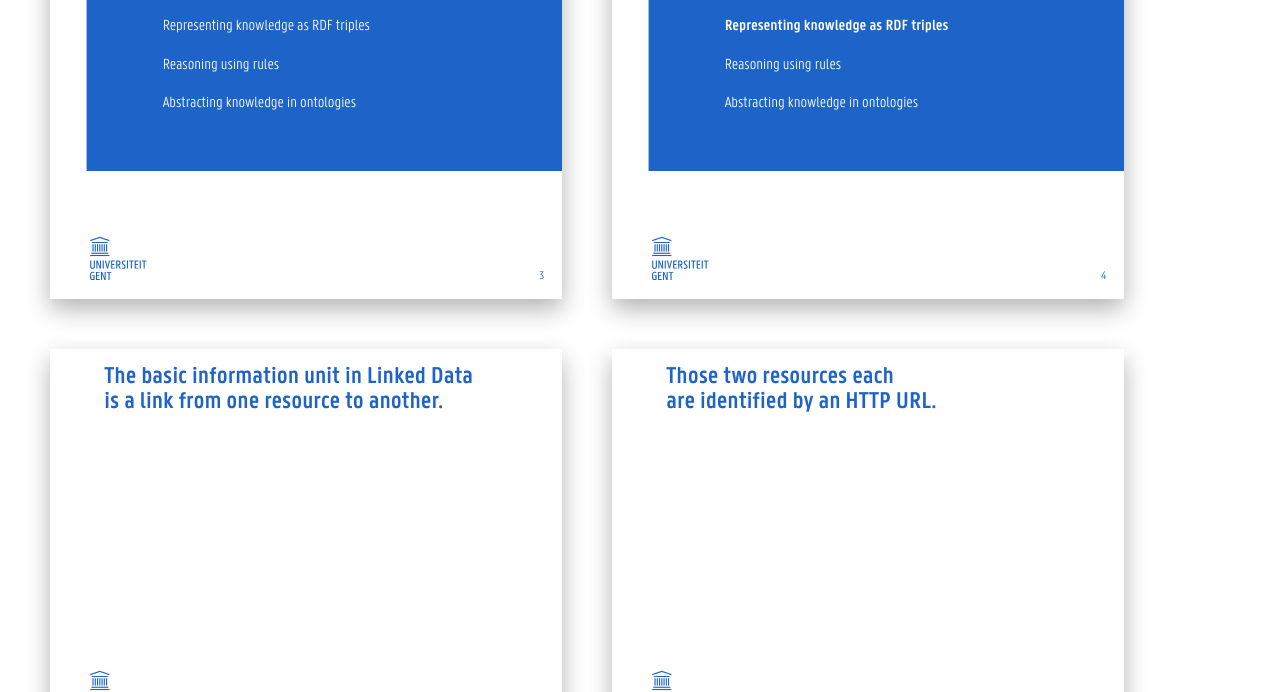
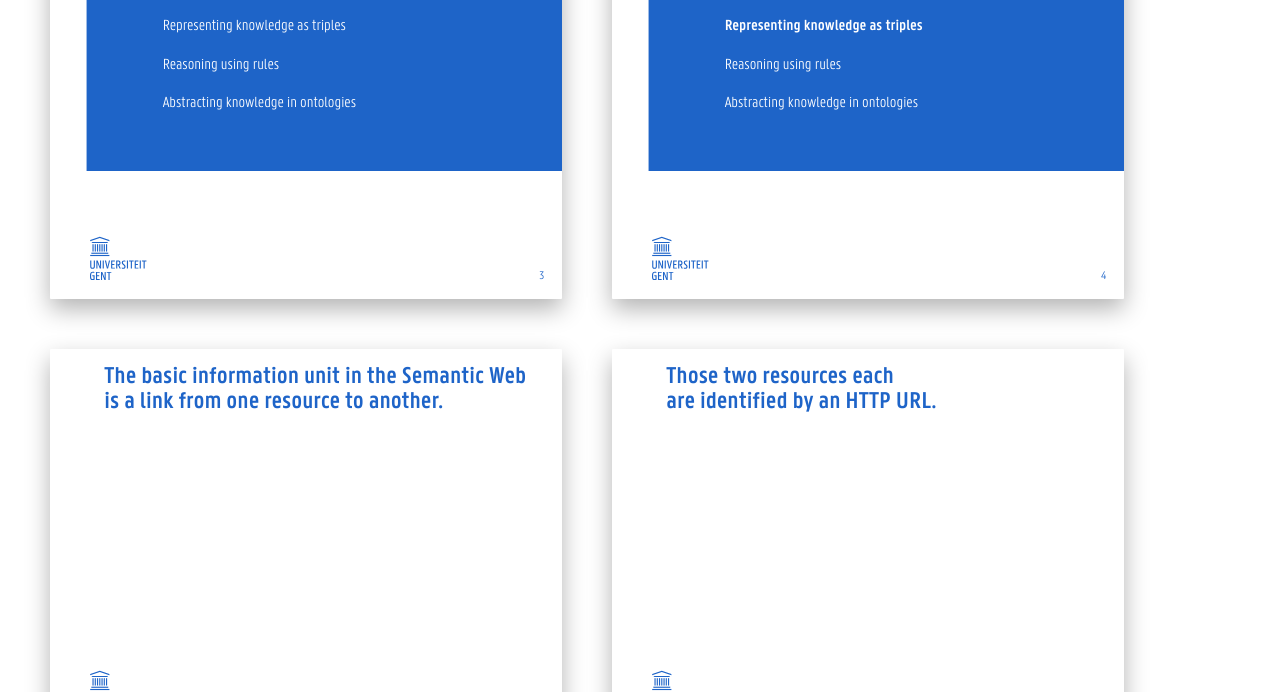
Before and after one commit to RubenVerborgh/Semantic-Web-Reasoning, a website: page index.html in a window 1280 px wide. Shown: the part 693-1385 px from the top of the page. Drawn offline with Linux system fonts and the light colour scheme; no server answers; files whose address does not match are found by name.

Commit message:
Remove unused terminology.

```diff
--- a/index.html
+++ b/index.html
@@ -46,7 +46,7 @@
   <div class="black toc slide" id="index">
     <h2><a href="#cover">Rule-based reasoning on the Semantic Web</a></h2>
     <ul>
-      <li><a href="#rdf">Representing knowledge as RDF triples</a></li>
+      <li><a href="#rdf">Representing knowledge as triples</a></li>
       <li><a href="#rules">Reasoning using rules</a></li>
       <li><a href="#ontologies">Abstracting knowledge in ontologies</a></li>
     </ul>
@@ -55,7 +55,7 @@
   <div class="black toc slide" id="rdf">
     <h2><a href="#cover">Rule-based reasoning on the Semantic Web</a></h2>
     <ul>
-      <li class="current"><a href="#rdf">Representing knowledge as RDF triples</a></li>
+      <li class="current"><a href="#rdf">Representing knowledge as triples</a></li>
       <li><a href="#rules">Reasoning using rules</a></li>
       <li><a href="#ontologies">Abstracting knowledge in ontologies</a></li>
     </ul>
@@ -63,7 +63,7 @@
 
   <div class="slide" id="linked-data-basic">
     <h2>
-      The basic information unit in Linked Data<br>
+      The basic information unit in the Semantic Web<br>
       is a link from one resource to another.
     </h2>
     <iframe class="graph" src="images/tim-ted.html"></iframe>
@@ -112,7 +112,7 @@
   <div class="slide" id="linked-data-network">
     <h2>
       By linking resources together this way,<br>
-      we create a Web of Linked Data.
+      we create a Semantic Web of Linked Data.
     </h2>
     <iframe class="graph" src="images/tim-ted-full.html"></iframe>
   </div>
@@ -137,7 +137,7 @@ PREFIX rdf:  &lt;http://www.w3.org/1999/02/22-rdf-syntax-ns#&gt;
   <div class="black toc slide" id="rules">
     <h2><a href="#cover">Rule-based reasoning on the Semantic Web</a></h2>
     <ul>
-      <li><a href="#rdf">Representing knowledge as RDF triples</a></li>
+      <li><a href="#rdf">Representing knowledge as triples</a></li>
       <li class="current"><a href="#rules">Reasoning using rules</a></li>
       <li><a href="#ontologies">Abstracting knowledge in ontologies</a></li>
     </ul>
@@ -194,7 +194,7 @@ PREFIX rdf:  &lt;http://www.w3.org/1999/02/22-rdf-syntax-ns#&gt;
   <div class="black toc slide" id="ontologies">
     <h2><a href="#cover">Rule-based reasoning on the Semantic Web</a></h2>
     <ul>
-      <li><a href="#rdf">Representing knowledge as RDF triples</a></li>
+      <li><a href="#rdf">Representing knowledge as triples</a></li>
       <li><a href="#rules">Reasoning using rules</a></li>
       <li class="current"><a href="#ontologies">Abstracting knowledge in ontologies</a></li>
     </ul>
@@ -289,7 +289,7 @@ foaf:knows a rdf:Property.
   <div class="black toc slide" id="review">
     <h2><a href="#cover">Rule-based reasoning on the Semantic Web</a></h2>
     <ul>
-      <li><a href="#rdf">Representing knowledge as RDF triples</a></li>
+      <li><a href="#rdf">Representing knowledge as triples</a></li>
       <li><a href="#rules">Reasoning using rules</a></li>
       <li><a href="#ontologies">Abstracting knowledge in ontologies</a></li>
     </ul>
@@ -301,7 +301,7 @@ foaf:knows a rdf:Property.
       <li class="next">
         The Semantic Web contains Linked Data.
         <ul>
-          <li> captured as RDF triples</li>
+          <li> captured as triples</li>
         </ul>
       </li>
       <li class="next">
```
